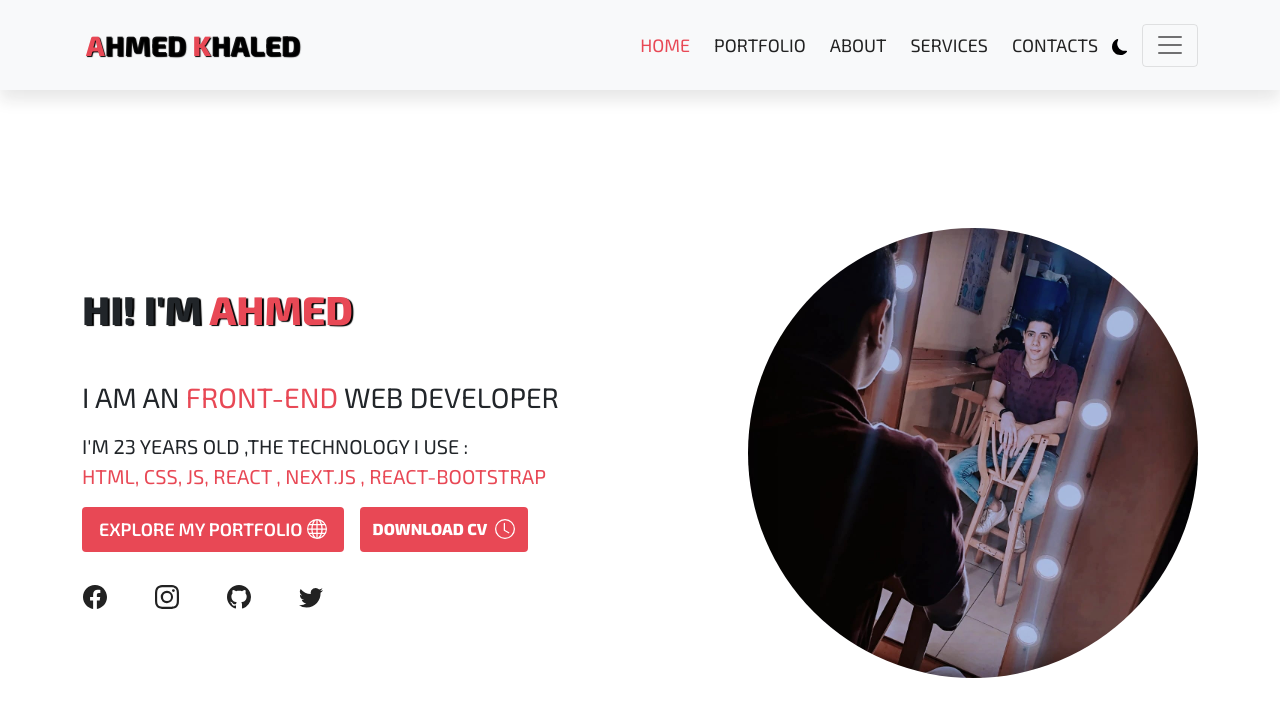
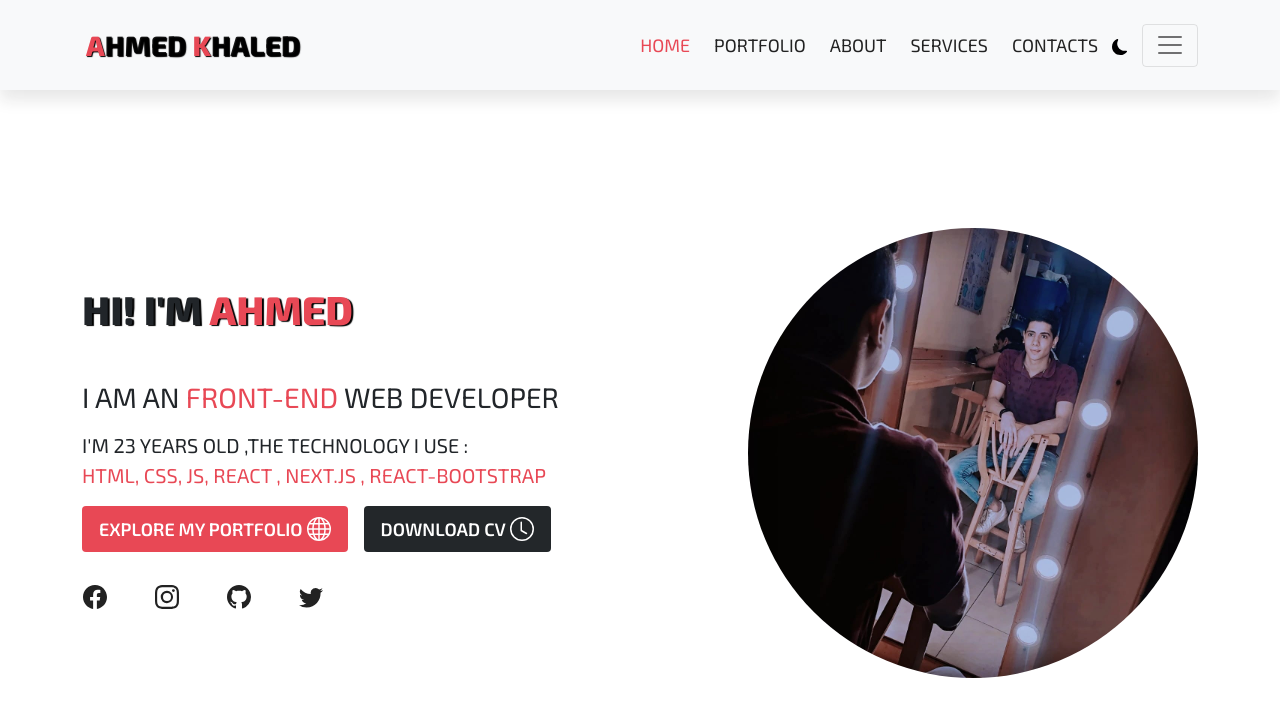
Before and after one commit to Ahmed-Khaled11/portfolio, a Next.js app: page / in a window 1280 px wide. Shown: the top 716 px of the page. Built offline with nearby package versions, Linux system fonts and the light colour scheme.

Commit message:
some edit on btn cv

```diff
--- a/components/Header.js
+++ b/components/Header.js
@@ -43,18 +43,25 @@ import Aos from 'aos'
                   Html, css, js, react , next.js , react-bootstrap{" "}
                 </span>{" "}
               </p>
-              <div className="d-flex ">
+              <div className="d-flex align-items-center flex-column flex-md-row">
                 <Link href="/portfolio">
                   <Nav.Link
-                    className="btn btn-portfolio rounded d-flex align-items-center mb-3 text-white"
+                    className="btn btn-portfolio rounded text-nowrap d-flex align-items-center mb-3 text-white"
                     href="/portfolio"
                   >
-                    explore my portfolio <Globe className="fs-4 ps-1" />
+                    explore my portfolio <Globe className="fs-3 ps-1" />
                   </Nav.Link>
                 </Link>
-                <button className="btn btn-portfolio rounded text-uppercase fw-bold  d-flex align-items-center mb-3 ms-3 text-white">
-                  download cv <Clock className="fs-3 ps-2" />
-                </button>
+                <Link href="/">
+                  <Nav.Link
+                    className="btn btn-cv rounded text-nowrap d-flex align-items-center ms-0 ms-md-3 mb-3 text-white"
+                    href="/"
+                  >
+                    download cv <Clock className="fs-3 ps-1" />
+                  </Nav.Link>
+                </Link>
+
+
               </div>
               <div className="icons d-flex justify-content-between justify-content-md-start">
                 <Nav.Link
--- a/styles/globals.css
+++ b/styles/globals.css
@@ -20,7 +20,7 @@
   * {
   box-sizing: border-box;
   }
-  button{
+  button , input, a{
   box-shadow: none !important;
   }
   /* dark mode  */
@@ -54,6 +54,12 @@
   .dark header{
   background-color: var(--dark-mode)
   }
+  .dark header .btn-cv{
+    border :1px solid #fff;
+  }
+  .dark header .btn-cv:hover{
+  color: #fff !important;
+ }
   .dark header .text{
   color: #fff;
   }
@@ -200,6 +206,15 @@
   transition: 0.3s;
 
   }
+  header .btn-cv{
+    background-color: var(--dark-mode);
+    color: #fff !important;
+    transition: 0.3s;
+  }
+  header .btn-cv:hover{
+    color: var(--dark-mode) !important;
+    background-color:transparent !important;
+  }
   header .btn-portfolio:hover{
   color: var(--main-color) !important;
   background-color: #fff var(--section-color);
```
Lines whose indentation alone changed are shown as unchanged.
